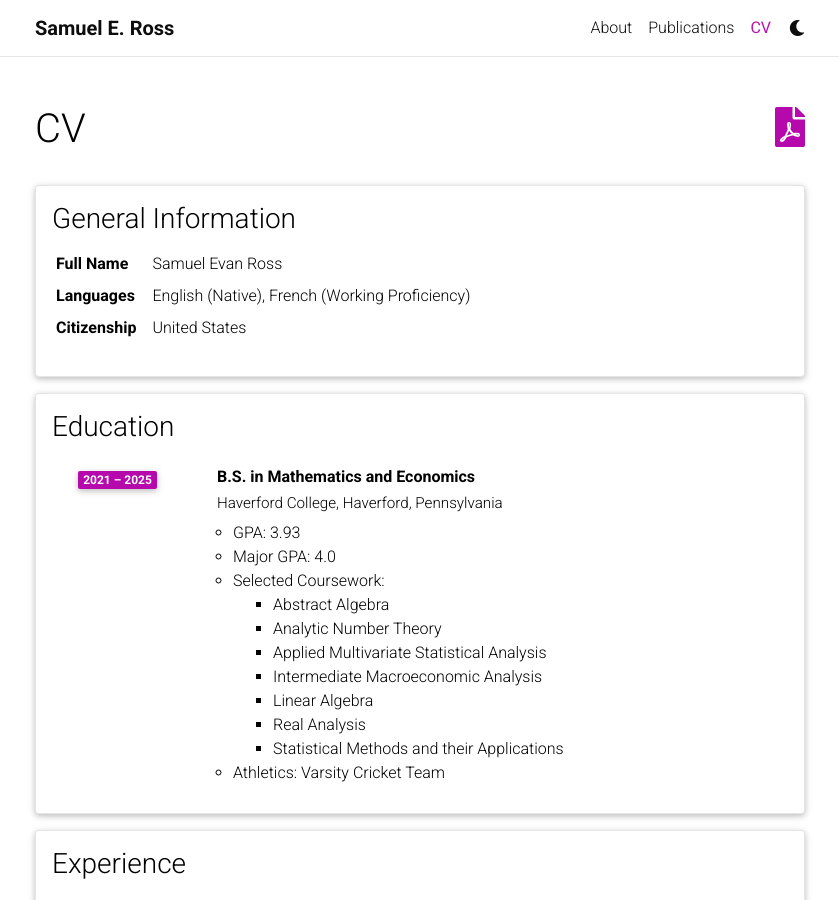
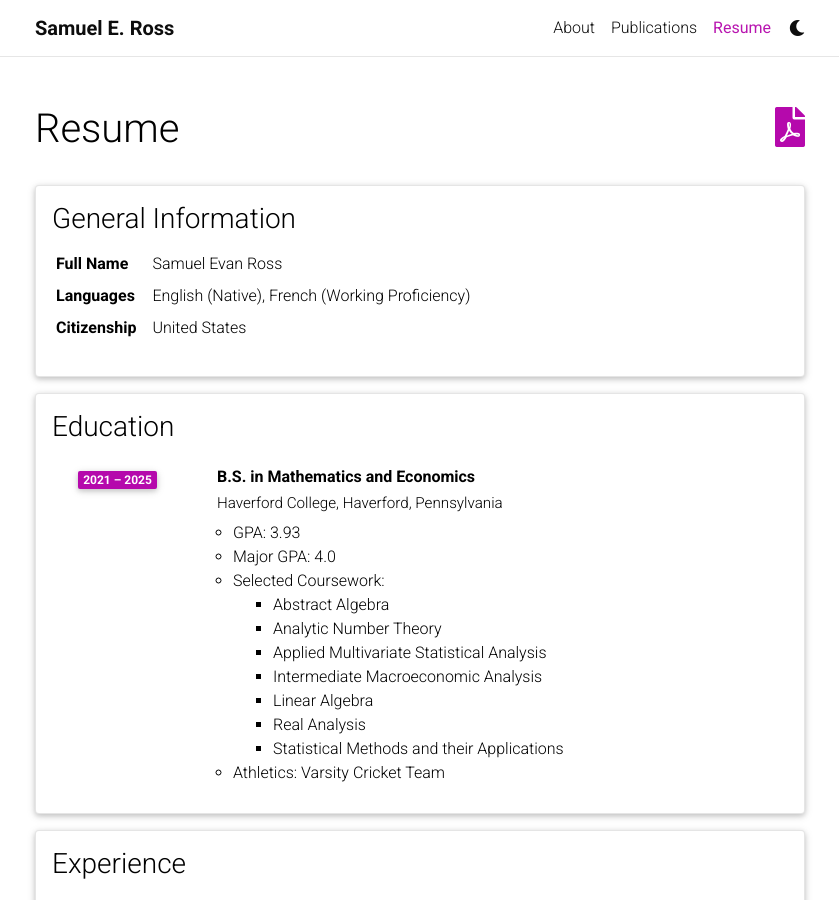
Before and after one commit to samueleross/samueleross.com, a Jekyll site: the page built from _pages/cv.md, in a window 1280 px wide and 900 px high. Shown: the whole window, without its empty margins (220-1059 px from the left). Built offline with Jekyll 4.4.1, drawn with Linux system fonts in a browser that asks for light colours; comment, search, counter and statistics services are not loaded; a style sheet for code colours, icons or effects is not loaded.

Commit message:
resume title change

```diff
--- a/_pages/cv.md
+++ b/_pages/cv.md
@@ -1,7 +1,7 @@
 ---
 layout: cv
-permalink: /cv/
-title: CV
+permalink: /resume/
+title: Resume
 nav: true
 nav_order: 4
 cv_pdf: SamuelERoss_Resume.pdf
```
Also changed, not shown: 8 other files.
